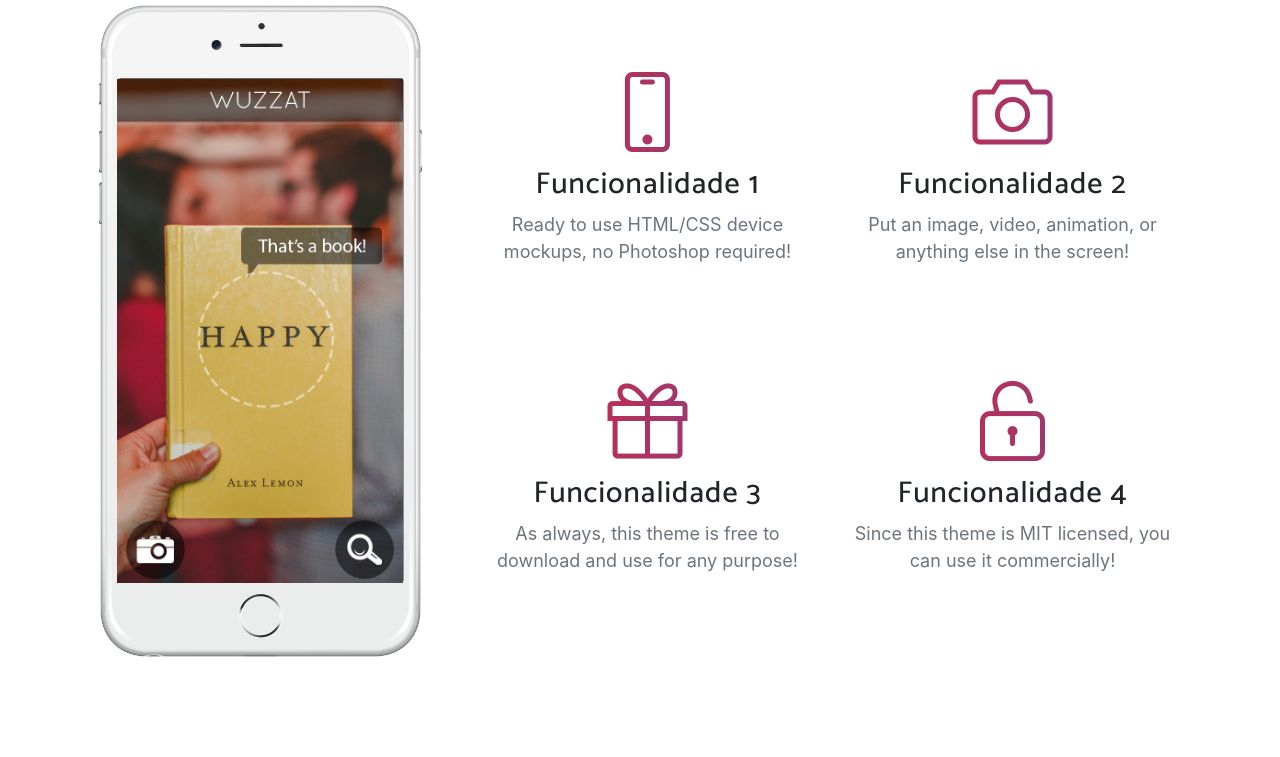
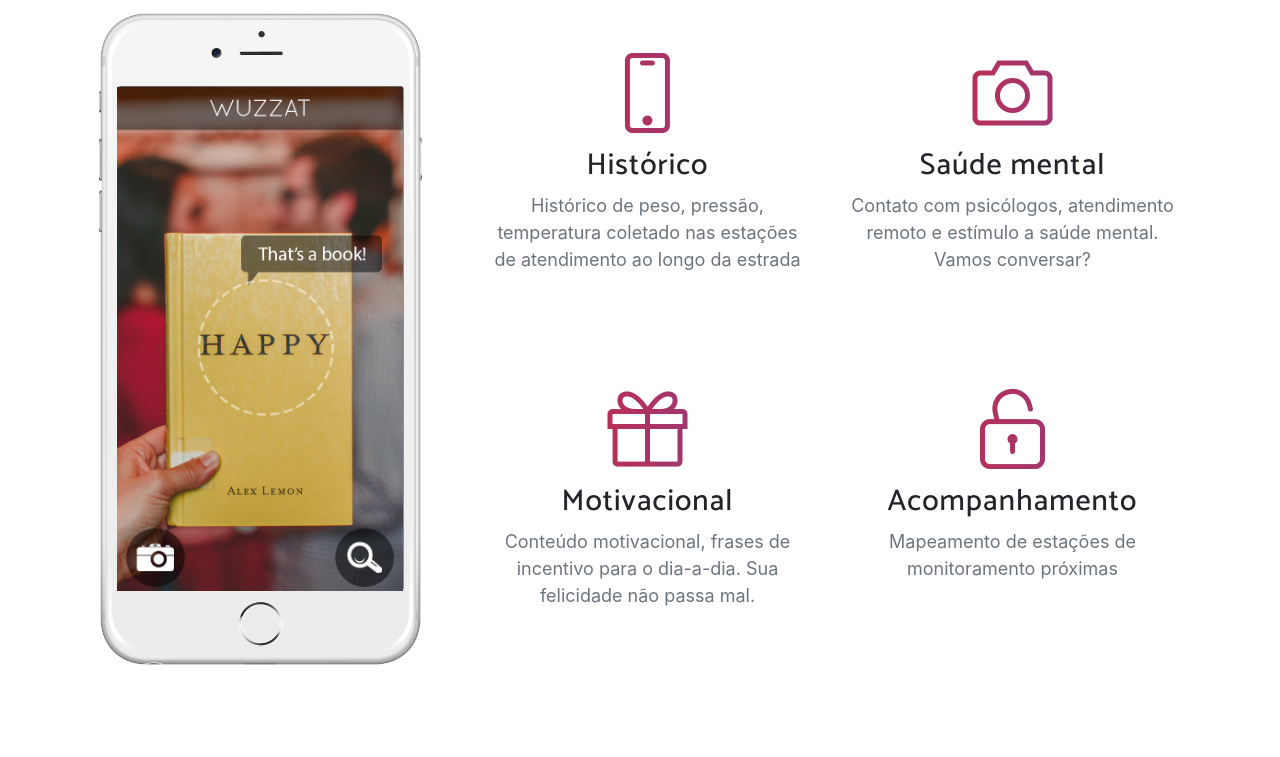
Before and after one commit to 017mori/hackathon-ccr, a website with bundled scripts: page index.html in a window 1280 px wide. Shown: the part 1748-2505 px from the top of the page. Built offline with nearby package versions, Linux system fonts and the light colour scheme; a web font is replaced by a local one.

Commit message:
Mudança de conteúdo e visual

```diff
--- a/index.html
+++ b/index.html
@@ -33,7 +33,7 @@
   <!-- Navigation -->
   <nav class="navbar navbar-expand-lg navbar-light fixed-top" id="mainNav">
     <div class="container">
-      <a class="navbar-brand js-scroll-trigger" href="#page-top">Saúde na Estrada</a>
+      <a class="navbar-brand js-scroll-trigger" href="#page-top"><img src="img/logo.png" style="max-height: 80px;"></a>
       <button class="navbar-toggler navbar-toggler-right" type="button" data-toggle="collapse" data-target="#navbarResponsive" aria-controls="navbarResponsive" aria-expanded="false" aria-label="Toggle navigation">
         Menu
         <i class="fas fa-bars"></i>
@@ -48,9 +48,6 @@
           </li>
           <li class="nav-item">
             <a class="nav-link js-scroll-trigger" href="#features">Sobre</a>
-          </li>
-          <li class="nav-item">
-            <a class="nav-link js-scroll-trigger" href="#contact">Contato</a>
           </li>
         </ul>
       </div>
@@ -129,15 +126,15 @@
               <div class="col-lg-6">
                 <div class="feature-item">
                   <i class="icon-screen-smartphone text-primary"></i>
-                  <h3>Funcionalidade 1</h3>
-                  <p class="text-muted">Ready to use HTML/CSS device mockups, no Photoshop required!</p>
+                  <h3>Histórico</h3>
+                  <p class="text-muted">Histórico de peso, pressão, temperatura coletado nas estações de atendimento ao longo da estrada</p>
                 </div>
               </div>
               <div class="col-lg-6">
                 <div class="feature-item">
                   <i class="icon-camera text-primary"></i>
-                  <h3>Funcionalidade 2</h3>
-                  <p class="text-muted">Put an image, video, animation, or anything else in the screen!</p>
+                  <h3>Saúde mental</h3>
+                  <p class="text-muted">Contato com psicólogos, atendimento remoto e estímulo a saúde mental. Vamos conversar?</p>
                 </div>
               </div>
             </div>
@@ -145,15 +142,15 @@
               <div class="col-lg-6">
                 <div class="feature-item">
                   <i class="icon-present text-primary"></i>
-                  <h3>Funcionalidade 3</h3>
-                  <p class="text-muted">As always, this theme is free to download and use for any purpose!</p>
+                  <h3>Motivacional</h3>
+                  <p class="text-muted">Conteúdo motivacional, frases de incentivo para o dia-a-dia. Sua felicidade não passa mal.</p>
                 </div>
               </div>
               <div class="col-lg-6">
                 <div class="feature-item">
                   <i class="icon-lock-open text-primary"></i>
-                  <h3>Funcionalidade 4</h3>
-                  <p class="text-muted">Since this theme is MIT licensed, you can use it commercially!</p>
+                  <h3>Acompanhamento</h3>
+                  <p class="text-muted">Mapeamento de estações de monitoramento próximas</p>
                 </div>
               </div>
             </div>
```
Also changed, not shown: img/logo.png.
